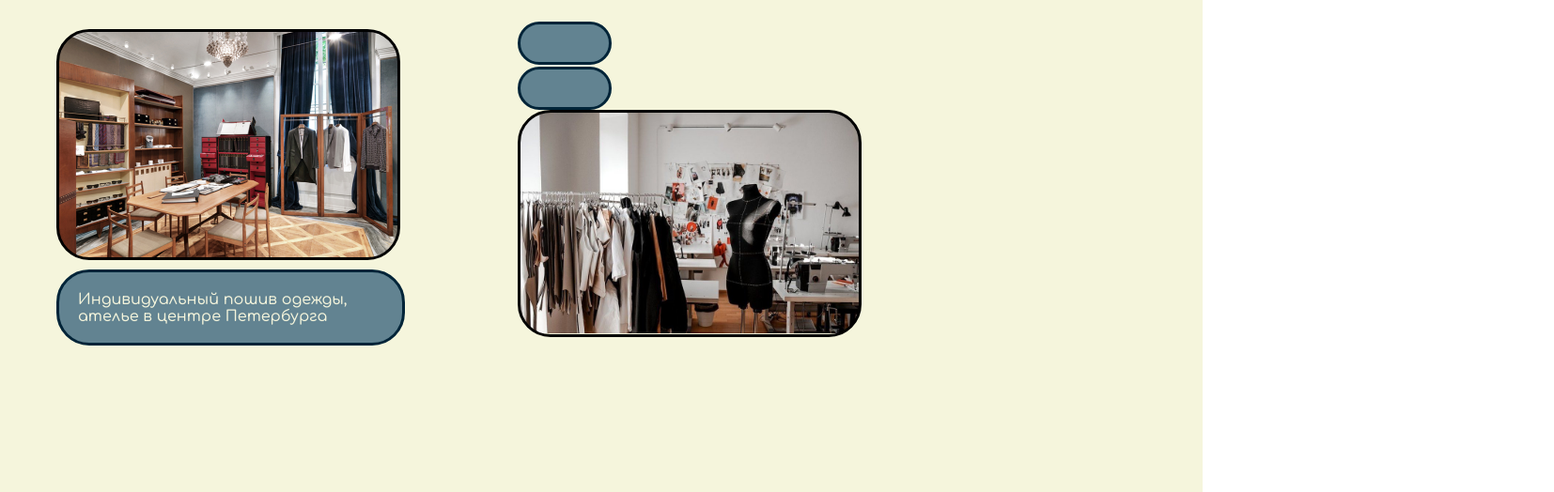
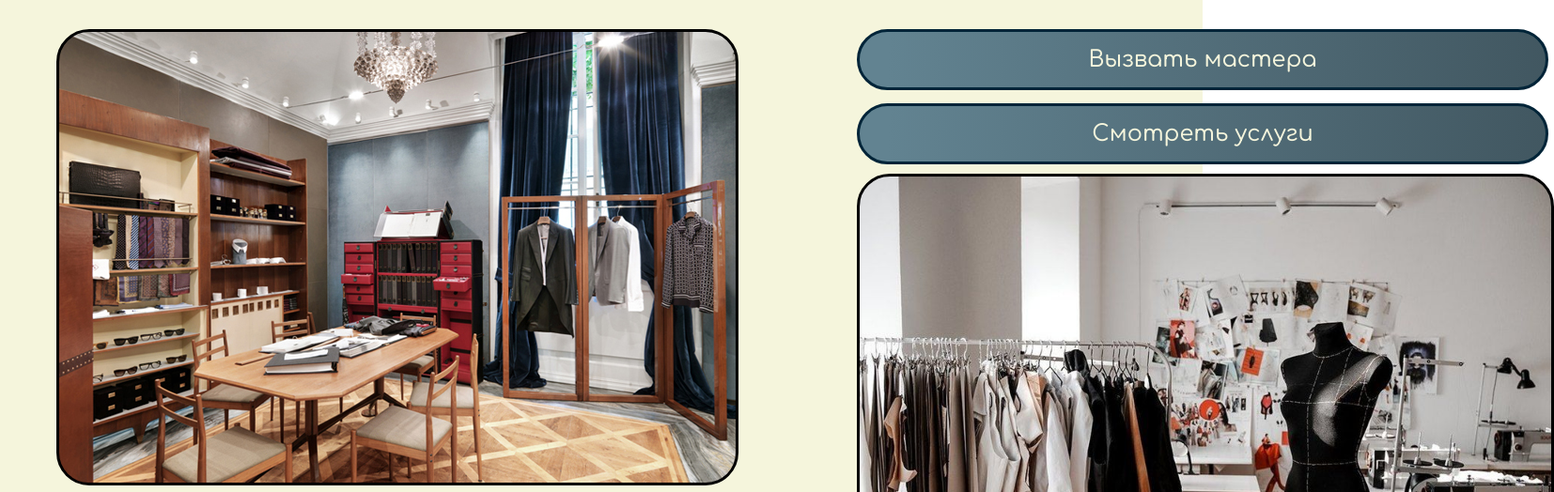
Before and after one commit to MrPupi/atelier, a plain HTML site: page index.html in a window 1280 px wide. Shown: the part 129-653 px from the top of the page at 94% size, 1654 px wide, since content can reach past the window. Drawn offline with Linux system fonts and the light colour scheme.

Commit message:
a lot worker

```diff
--- a/index.html
+++ b/index.html
@@ -61,12 +61,21 @@
       </div>
       <div id="div_img_two">
         <div id="text_for_img_two">
-          <button id="btn_one"></button>
+          <button id="btn_one">
+            Вызвать мастера
+          </button>
           <br>
-          <button id="btn_two"></button>
+          <button id="btn_two">
+            Смотреть услуги
+          </button>
         </div>
         <div id="img_two"></div>
       </div>
+    </div>
+    <hr>
+    <div id="table_two_main">
+      <div id="woomen"></div>
+      <div id="infos"></div>
     </div>
   </div>
 
--- a/style.css
+++ b/style.css
@@ -18,7 +18,7 @@ body {
 }
 #main {
   flex-grow: 1;
-  height: 600px;
+  height: 2600px;
   background-color: beige;
 }
 #head, #contacts {
@@ -56,28 +56,30 @@ body {
   background-image: url(../pictures/costums.jpeg);
   background-repeat: no-repeat;
   background-size: contain;
-  width: 360px;
-  height: 240px;
+  width: 720px;
+  height: 480px;
   border: 3px black solid;
   border-radius: 35px;
   margin: 60px 0px 10px 60px;
 }
 #text_for_img_one {
-  width: 325px;
-  height: 35px;
+  width: 666px;
+  height: 80px;
   background-color: #628391;
   color: beige;
   border: 3px rgb(0, 36, 56) solid;
   border-radius: 35px;
-  margin: 0px 60px;
-  padding: 20px;
+  margin: 0px 60px 100px 60px;
+  padding: 30px;
+  font-size: 36px;
+  background: linear-gradient(91.83deg, #628391 4.34%, #1D262B 206.31%);
 }
 #img_two {
   background-image: url(../pictures/maniken.jpeg);
   background-repeat: no-repeat;
   background-size: contain;
-  width: 360px;
-  height: 236px;
+  width: 736px;
+  height: 480px;
   border: 3px black solid;
   border-radius: 35px;
   margin: 0px 0px 10px 60px;
@@ -85,16 +87,58 @@ body {
 #text_for_img_two {
   margin-top: 50px;
 }
-#btn_one, #btn_two {
-  width: 100px;
-  height: 35px;
-  padding: 20px;
+#btn_one:hover,#btn_two:hover {
+  transition: 1.25s ease;
+  background-color: azure;
+  color: #1D262B;
+  background: linear-gradient(9191.83deg, beige 4.34%, azure 206.31%);
+}
+#btn_one {
+  transition: 0.325s;
+  width: 736px;
+  height: max-content;
+  padding: 16px;
   background-color: #628391;
-  border-radius: 35px;
+  border-radius: 100px;
   border: 3px rgb(0, 36, 56) solid;
-  margin: 2px 0px 0 60px;
+  margin: 10px 0px 0px 60px;
+  font-size: 24px;
+  color: beige;
+  background: linear-gradient(91.83deg, #628391 4.34%, #1D262B 206.31%);
+}
+#btn_two {
+  transition: 0.325s;
+  width: 736px;
+  height: max-content;
+  padding: 16px;
+  background-color: #628391;
+  border-radius: 100px;
+  border: 3px rgb(0, 36, 56) solid;
+  margin: 14px 0px 10px 60px;
+  font-size: 24px;
+  color: beige;
+  background: linear-gradient(91.83deg, #628391 4.34%, #1D262B 206.31%);
+}
+#div_img_two {
+  margin-right: 60px;
 }
 #div_img_main {
   display: flex;
   flex-direction: row;
+  justify-content: space-around;
 }
+#div_table_two {
+  margin: 60px 60px;
+  display: flex;
+  flex-direction: row;
+  justify-content: space-around;
+}
+#woomen {
+  background-image: url(/pictures/women.jpeg);
+  background-repeat: no-repeat;
+  background-size: contain;
+  width: 600px;
+  height: 800px;
+  border-radius: 35px;
+  margin: 60px 60px;
+}
```
